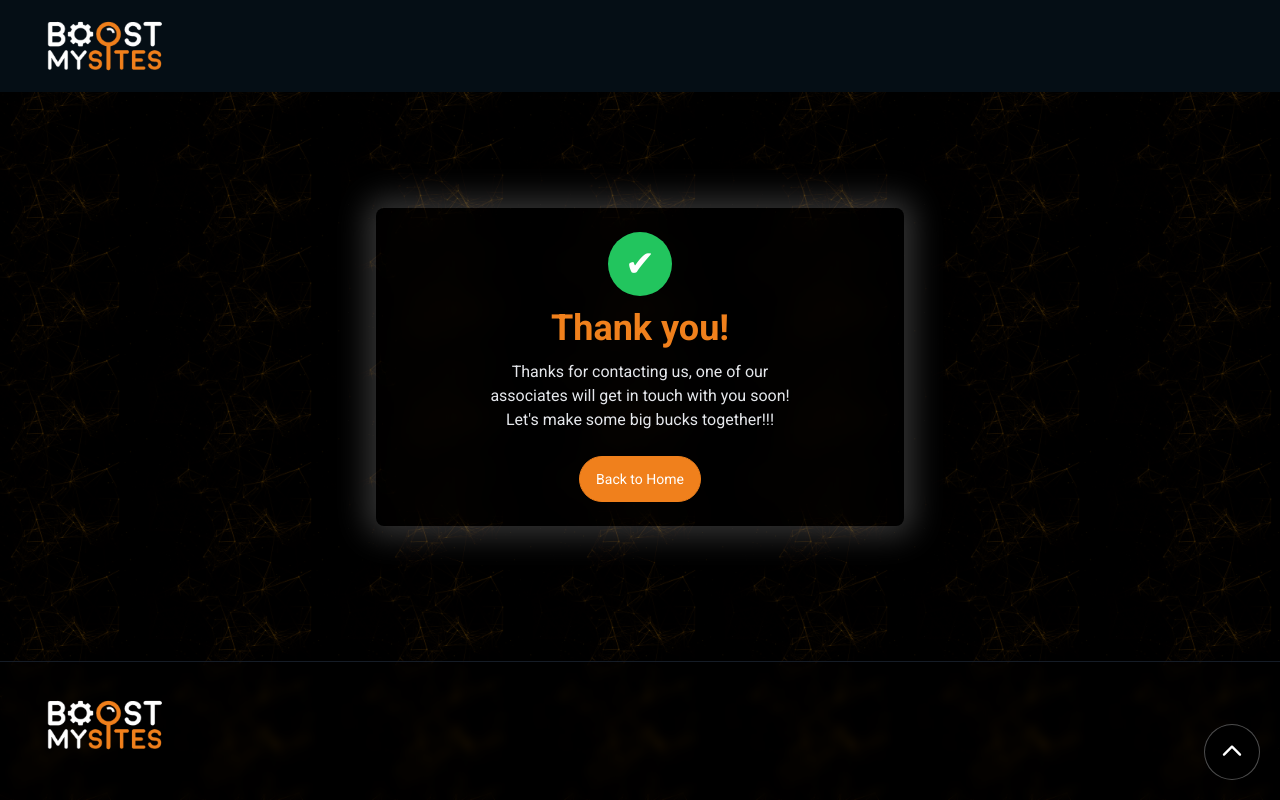
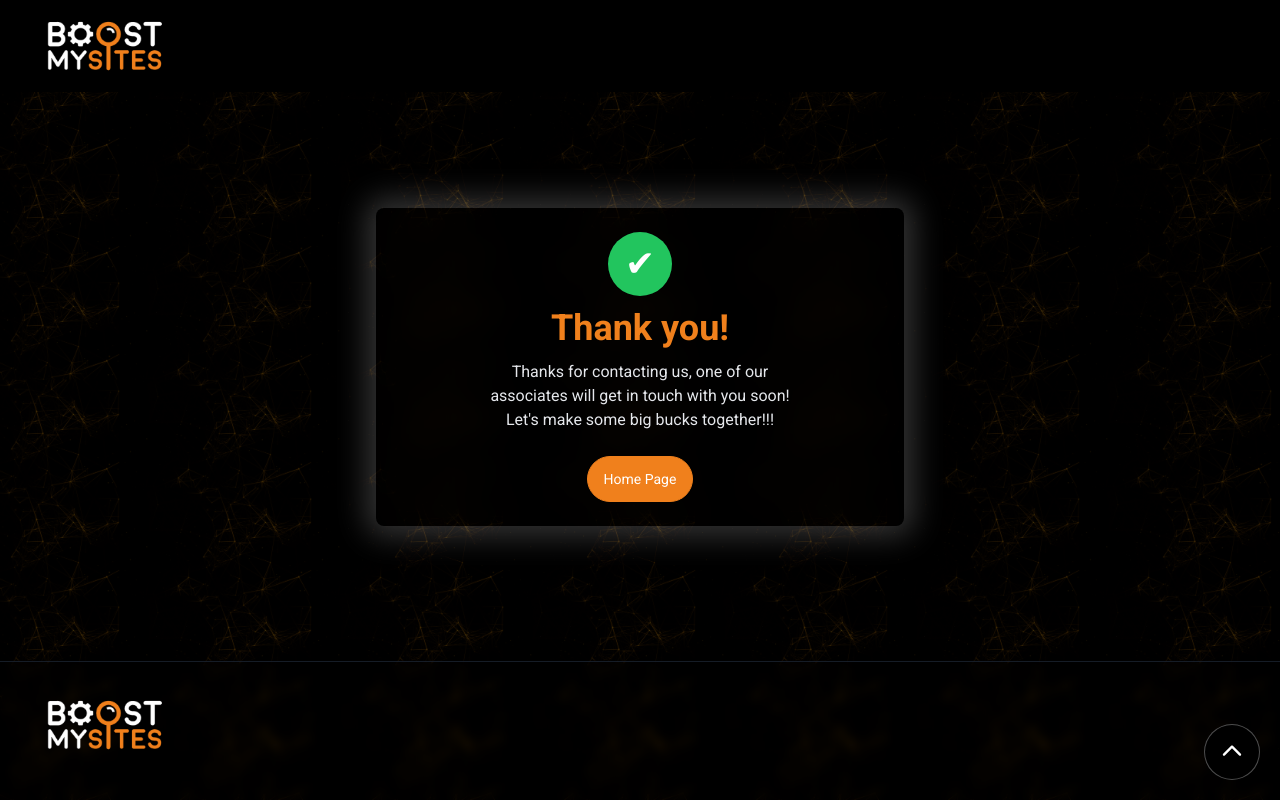
Before and after one commit to pranavpremanand/boostmysites-official.com, a React (Create React App) app: page /thank-you in a window 1280 px wide. Built offline with nearby package versions, Linux system fonts and the light colour scheme.

Commit message:
added source name for contact step forms in landingpage

```diff
--- a/src/pages/ContactUs/ContactFormStep2.jsx
+++ b/src/pages/ContactUs/ContactFormStep2.jsx
@@ -23,18 +23,13 @@ const ContactFormStep2 = ({ emailIdToSendMail, pathToRedirect }) => {
   const {
     register,
     handleSubmit,
-    setValue,
     reset,
-    watch,
-    resetField,
-    setError,
     formState: { errors },
   } = useForm({
     mode: "onSubmit",
     defaultValues: {
       businessType: "", // Default selected business type
       expectedEarnings: "", // Default selected earnings
-      // primaryGoal: "", // Default selected goal
       investmentCapital: "", // Default selected capital
       timeline: "", // Default selected timeline
       primaryGoalText: "", // Track the custom input separately
@@ -42,36 +37,17 @@ const ContactFormStep2 = ({ emailIdToSendMail, pathToRedirect }) => {
   });
 
   const handleInputFocus = () => {
-    // setValue("primaryGoal", "");
-    // resetField("primaryGoal"); // Clear radio buttons when text input is focused
     handlePrimaryGoalChange("");
     setPrimaryGoal("");
   };
 
-  // Handle text input change
-  // const handleTextInputChange = (e) => {
-  //   const value = e.target.value;
-  //   // setValue("primaryGoal", value); // Set text input value as the primary goal
-  //   setPrimaryGoal(value);
-  //   if (value.trim() === "") {
-  //     setPrimaryGoalErr("Please select or specify your primary goal.");
-  //   }
-  // };
-
   // Handle radio button change and clear text input when a radio button is selected
   const handleRadioChange = (value) => {
-    // setError("primaryGoal", null);
-    // setValue("primaryGoal", value); // Set radio button value as the primary goal
-    // resetField("primaryGoalText"); // Clear text input when a radio button is selected
     setPrimaryGoal(value);
     setPrimaryGoalErr("");
     setPrimaryGoalText("");
   };
   const handlePrimaryGoalChange = (value) => {
-    // setError("primaryGoal", null);
-    // setValue("primaryGoal", value); // Set radio button value as the primary goal
-    // resetField("primaryGoalText"); // Clear text input when a radio button is selected
-    console.log(value);
     setPrimaryGoalText(value);
     if (value.trim() === "") {
       setPrimaryGoalErr("Please select or specify your primary goal");
@@ -82,14 +58,6 @@ const ContactFormStep2 = ({ emailIdToSendMail, pathToRedirect }) => {
 
   // Handle form submission
   const onSubmit = async (values) => {
-    // if (!values.primaryGoal && !values.primaryGoalText) {
-    //   // Trigger an error if both the radio and input are empty
-    //   setError("primaryGoal", {
-    //     type: "manual",
-    //     message: "Please select or specify your primary goal.",
-    //   });
-    //   return;
-    // }
     if (primaryGoal.trim() === "" && primaryGoalText.trim() === "") {
       setPrimaryGoalErr("Please select or specify your primary goal");
       return;
@@ -119,9 +87,18 @@ const ContactFormStep2 = ({ emailIdToSendMail, pathToRedirect }) => {
       emailBody += "Investment Capital: " + values.investmentCapital + "\n\n";
       emailBody += "Timeline: " + values.timeline + "\n\n";
 
+      if (pathToRedirect === "/ai-expert1") {
+        emailBody += "Source: " + "LinkedIn" + "\n\n";
+      } else if (pathToRedirect === "/ai-expert12") {
+        emailBody += "Source: " + "Twitter" + "\n\n";
+      } else if (pathToRedirect === "/ai-expert13") {
+        emailBody += "Source: " + "Meta" + "\n\n";
+      }
+
       // Construct the request payload
       var payload = {
-        to: emailIdToSendMail,
+        to: "mpranavprem@gmail.com",
+        // to: emailIdToSendMail,
         subject: "Lead Form Submission",
         body: emailBody,
       };
@@ -144,7 +121,7 @@ const ContactFormStep2 = ({ emailIdToSendMail, pathToRedirect }) => {
               reset();
               sessionStorage.removeItem("isoCode");
               sessionStorage.removeItem("contactForm");
-              navigate('/thank-you')
+              navigate("/thank-you");
               // if (pathToRedirect === "/") {
               //   navigate(`${pathToRedirect}contact/thank-you`);
               // } else {
--- a/src/pages/ThankYou.jsx
+++ b/src/pages/ThankYou.jsx
@@ -27,7 +27,7 @@ const ThankYou = ({ pathToRedirect }) => {
     <>
       <div
         className={`fixed z-50 py-3 flex justify-center w-full top-0 left-0 ${
-          isScrolled ? "backdrop-blur-md bg-quaternary/30" : "bg-quaternary"
+          isScrolled ? "backdrop-blur-md bg-black/30" : "bg-black"
         }`}
       >
         <div className="w-full">
@@ -59,7 +59,7 @@ const ThankYou = ({ pathToRedirect }) => {
               to={pathToRedirect}
               className="mt-3 text-sm cursor-pointer flex justify-center bg-primary1 hover:-translate-y-1 shadow-large shadow-transparent hover:shadow-primary/[35%] text-white border border-primary1 py-3 px-4 rounded-full transition-all duration-300"
             >
-              Back to Home
+              Home Page
             </Link>
           </div>
         </div>
```
